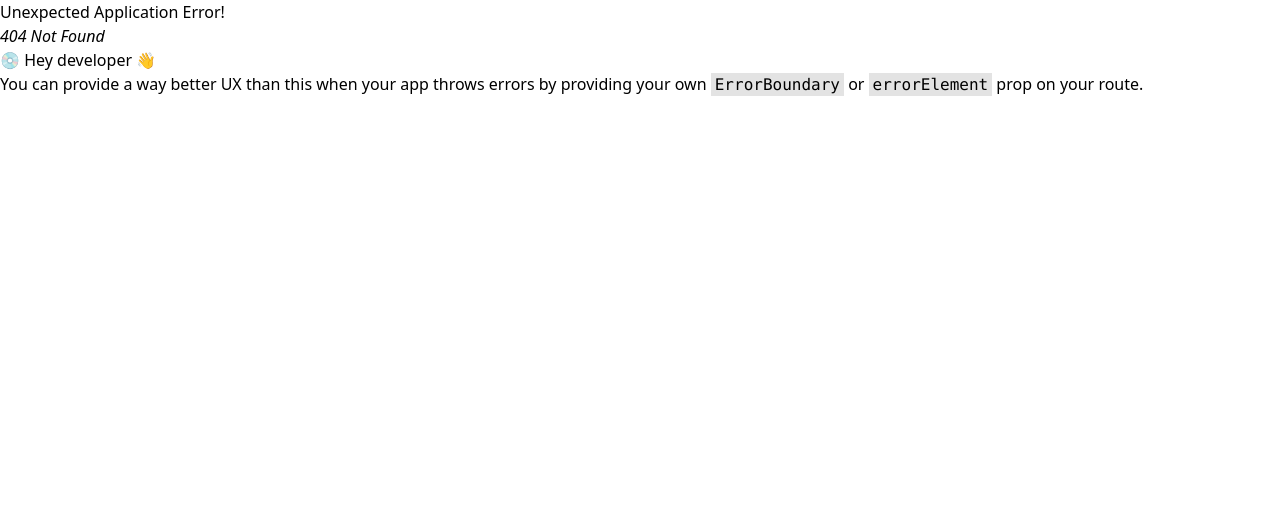
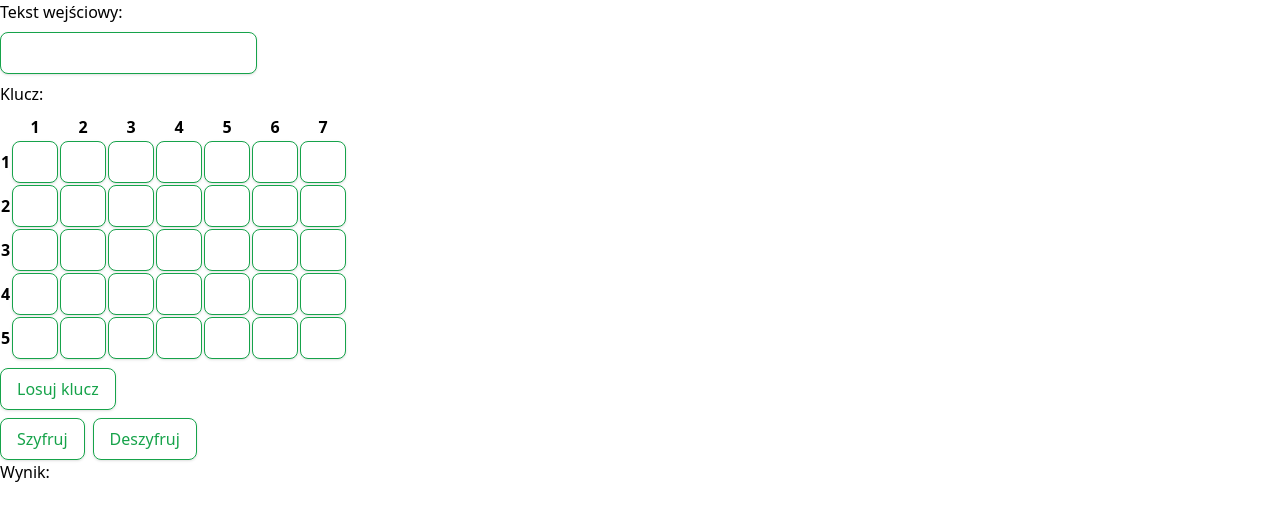
Before and after one commit to ekrzeptowski/wsei-bsi, a React (Create React App) app: page /polybius in a window 1280 px wide. Before the commit this address had no page. Shown: the top 520 px of the page. Built offline with nearby package versions, Linux system fonts and the light colour scheme.

Commit message:
Add Polybius cipher

```diff
--- a/src/index.js
+++ b/src/index.js
@@ -5,6 +5,7 @@ import App from "./App";
 import reportWebVitals from "./reportWebVitals";
 import { createBrowserRouter, RouterProvider } from "react-router-dom";
 import { Caesar } from "./pages/Caesar";
+import { Polybius } from "./pages/Polybius";
 
 const router = createBrowserRouter([
   {
@@ -14,6 +15,10 @@ const router = createBrowserRouter([
   {
     path: "/caesar",
     element: <Caesar />,
+  },
+  {
+    path: "/polybius",
+    element: <Polybius />,
   },
 ]);
 
--- /dev/null
+++ b/src/pages/Polybius.jsx
@@ -0,0 +1,161 @@
+import { useState } from "react";
+import { alphabet, notAlphabetRegex } from "../common";
+
+import { Input } from "../components/Input";
+import { Button } from "../components/Button";
+import { Label } from "../components/Label";
+
+function createArray(letters) {
+  let array = [];
+  let index = 0;
+
+  for (let i = 0; i < 5; i++) {
+    array[i] = [];
+    for (let j = 0; j < 7; j++) {
+      array[i][j] = letters[index];
+      index++;
+    }
+  }
+
+  return array;
+}
+
+function randomizeArray(array) {
+  let randomArray = [];
+  let row = 0;
+  let column = 0;
+
+  while (array.length > 0) {
+    let randomRow = Math.floor(Math.random() * array.length);
+    let randomColumn = Math.floor(Math.random() * array[randomRow].length);
+
+    if (randomArray[row] === undefined) {
+      randomArray[row] = [];
+    }
+
+    randomArray[row][column] = array[randomRow][randomColumn];
+
+    array[randomRow].splice(randomColumn, 1);
+    if (array[randomRow].length === 0) {
+      array.splice(randomRow, 1);
+    }
+    column++;
+    if (column === 7) {
+      column = 0;
+      row++;
+    }
+  }
+
+  return randomArray;
+}
+
+export const Polybius = () => {
+  const [input, setInput] = useState("");
+  const [output, setOutput] = useState("");
+  const [key, setKey] = useState(new Array(5).fill(new Array(7).fill("")));
+
+  const handleKeyChange = (row, column, e) => {
+    let newKey = [...key];
+    newKey[row] = [...newKey[row]];
+    newKey[row][column] = e.target.value;
+    setKey(newKey);
+  };
+
+  const handleRandomize = () => setKey(randomizeArray(createArray(alphabet)));
+
+  const isKeyValid = () => {
+    const keyWithoutDuplicates = [...new Set(key.flat())].join("").toLowerCase().replace(notAlphabetRegex, "");
+
+    if (!(keyWithoutDuplicates.length === alphabet.length)) {
+      alert(
+        "Klucz jest niepoprawny!\n\n" +
+          "Klucz musi zawierać wszystkie litery alfabetu Polskiego.\n" +
+          "Klucz nie może zawierać powtórzeń.\n" +
+          "Klucz musi zawierać 35 znaków."
+      );
+      return false;
+    } else {
+      return true;
+    }
+  };
+
+  const handleEncrypt = () => {
+    if (!isKeyValid()) return;
+    let newOutput = input
+      .toLowerCase()
+      .replace(notAlphabetRegex, "")
+      .split("")
+      .map((char) => {
+        for (let row = 0; row < key.length; row++) {
+          let column = key[row].indexOf(char);
+          if (column !== -1) return `${row + 1}${column + 1}`;
+        }
+      })
+      .join("");
+    setOutput(newOutput);
+  };
+
+  const handleDecrypt = () => {
+    if (!isKeyValid()) return;
+    // check if input consists of pairs of numbers
+    if (input.length % 2 !== 0 || input.match(/[^0-9]/g)) {
+      alert("Niepoprawny tekst wejściowy!\n\nTekst wejściowy musi składać się z par liczb.");
+      return;
+    }
+    let newOutput = "";
+    for (let i = 0; i < input.length; i += 2) {
+      let row = parseInt(input[i], 10) - 1;
+      let column = parseInt(input[i + 1], 10) - 1;
+      newOutput += key[row][column];
+    }
+    setOutput(newOutput);
+  };
+
+  return (
+    <>
+      <div className="space-y-2">
+        <Label htmlFor="input">Tekst wejściowy:</Label>
+        <Input id="input" type="text" value={input} onChange={(e) => setInput(e.target.value)} />
+        <Label htmlFor="key">Klucz:</Label>
+        <div>
+          <table>
+            <thead>
+              <tr>
+                {/* Empty cell for alignment */}
+                <th></th>
+                {key[0].map((_, columnIndex) => (
+                  <th key={columnIndex}>{columnIndex + 1}</th>
+                ))}
+              </tr>
+            </thead>
+            <tbody>
+              {key.map((row, rowIndex) => (
+                <tr key={rowIndex}>
+                  {/* Row header */}
+                  <th>{rowIndex + 1}</th>
+                  {row.map((column, columnIndex) => (
+                    <td key={columnIndex}>
+                      <Input
+                        size="1"
+                        maxLength="1"
+                        className="text-center font-mono"
+                        value={column}
+                        onChange={(e) => handleKeyChange(rowIndex, columnIndex, e)}
+                      />
+                    </td>
+                  ))}
+                </tr>
+              ))}
+            </tbody>
+          </table>
+        </div>
+        <Button onClick={handleRandomize}>Losuj klucz</Button>
+        <div className="space-x-2">
+          <Button onClick={handleEncrypt}>Szyfruj</Button>
+          <Button onClick={handleDecrypt}>Deszyfruj</Button>
+        </div>
+      </div>
+      <p>Wynik: {output}</p>
+    </>
+  );
+};
```
